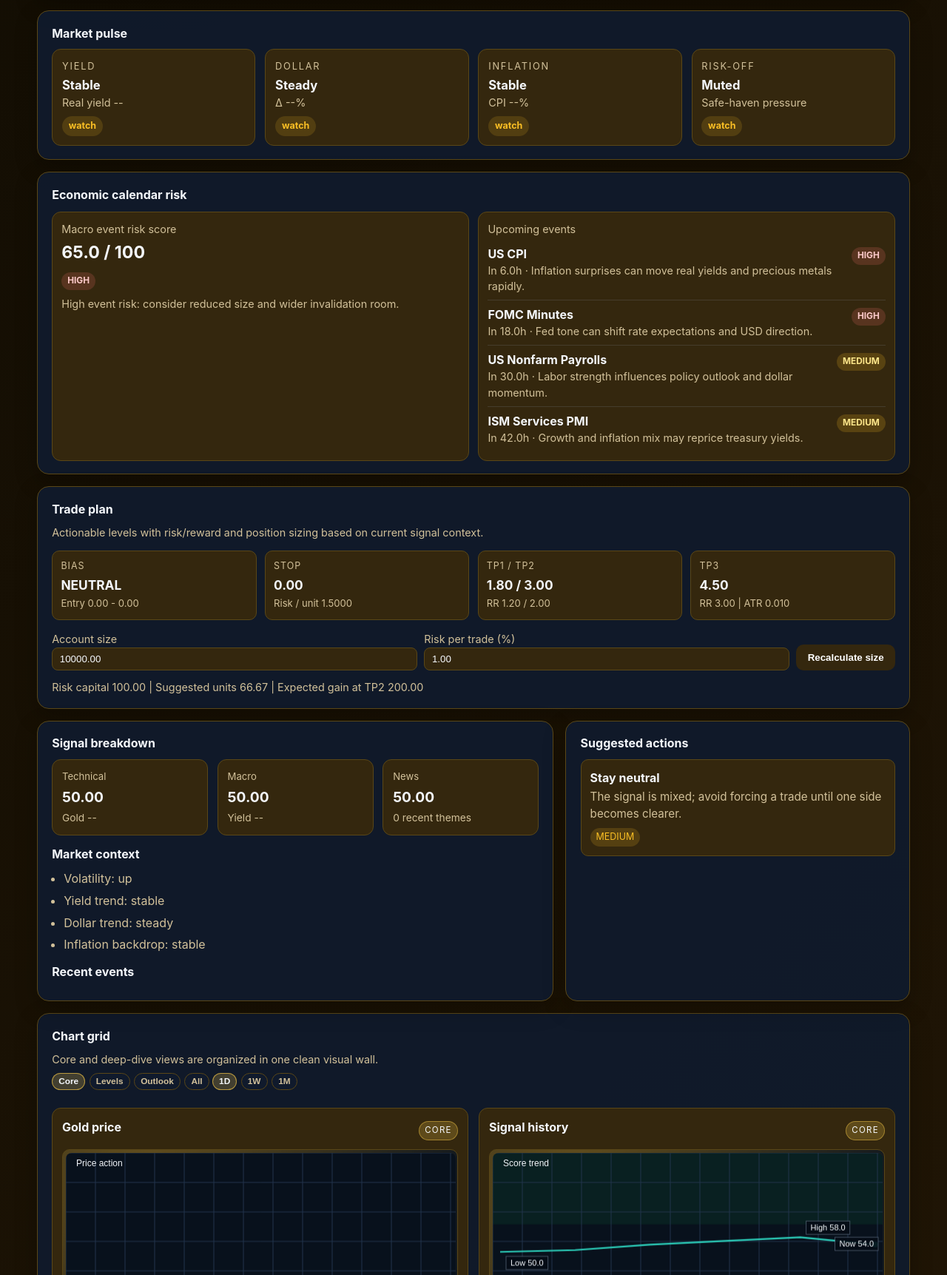
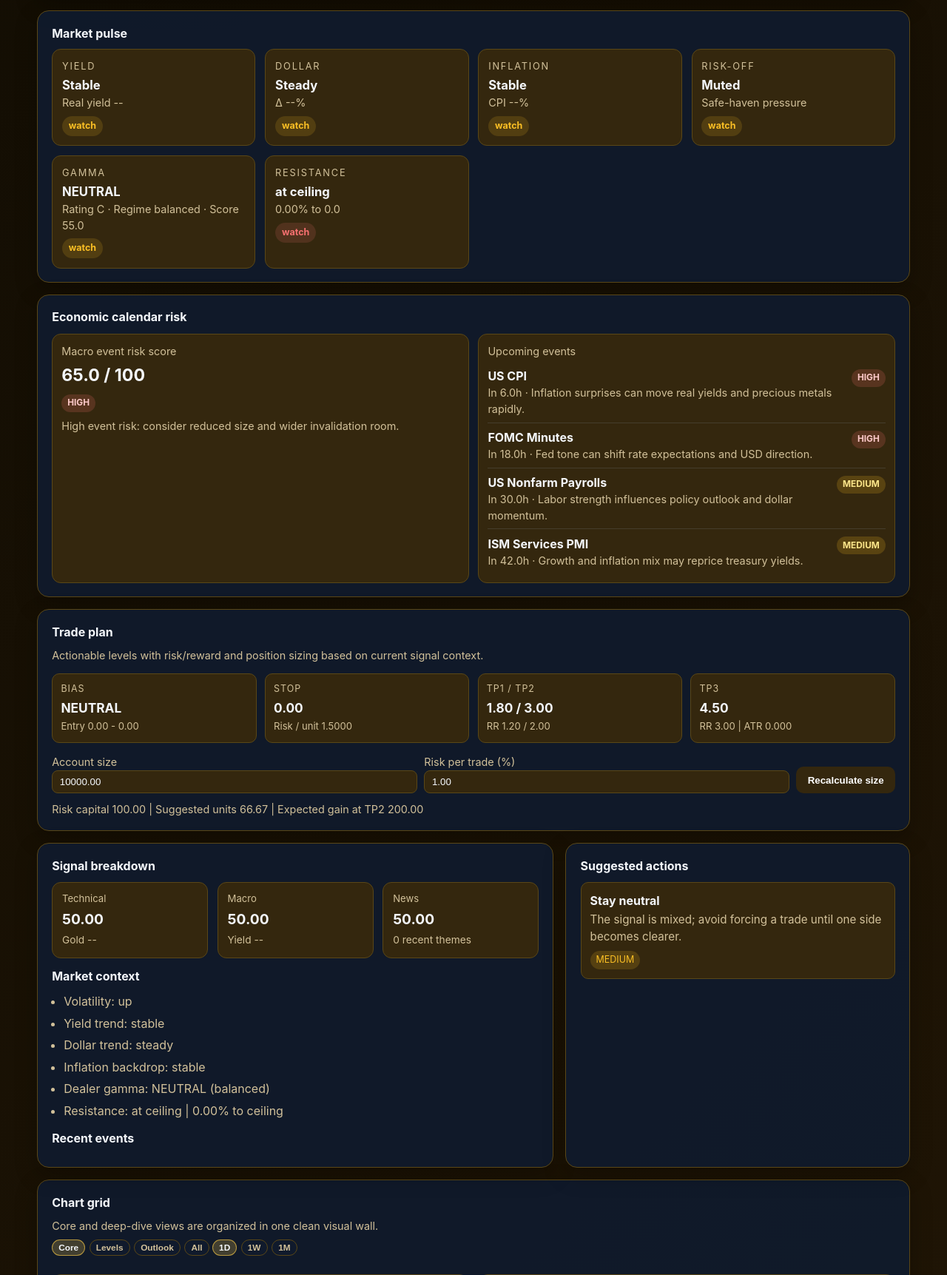
Before and after one commit to AZeitlin101/gold-silver-signal, a FastAPI app: page / in a window 1280 px wide. Shown: the part 442-2165 px from the top of the page at 74% size. Run offline with FastAPI, Linux system fonts and the light colour scheme; data that the repository does not hold is empty.

Commit message:
Add gamma exposure rating and tighten score thresholds

```diff
--- a/app/main.py
+++ b/app/main.py
@@ -434,13 +434,28 @@
         gamma_regime = "balanced"
         gamma_note = "Gamma backdrop looks balanced, so macro/news drivers remain the main directional force."
 
+    if gamma_score >= 80:
+        gamma_rating = "A+"
+    elif gamma_score >= 68:
+        gamma_rating = "A"
+    elif gamma_score >= 58:
+        gamma_rating = "B"
+    elif gamma_score >= 46:
+        gamma_rating = "C"
+    elif gamma_score >= 34:
+        gamma_rating = "D"
+    else:
+        gamma_rating = "F"
+
     payload["gamma_signal"] = {
         "exposure": gamma_exposure,
         "regime": gamma_regime,
+        "rating": gamma_rating,
         "score": gamma_score,
         "range_position": round(range_position * 100.0, 1),
         "note": gamma_note,
     }
+    payload["gamma_exposure_rating"] = gamma_rating
     payload["resistance_signal"] = {
         "state": resistance_state,
         "strength": resistance_strength,
@@ -454,6 +469,7 @@
     market_context = dict(payload.get("market_context") or {})
     market_context["gamma_exposure"] = gamma_exposure
     market_context["gamma_regime"] = gamma_regime
+    market_context["gamma_rating"] = gamma_rating
     market_context["resistance_state"] = resistance_state
     market_context["resistance_strength"] = resistance_strength
     payload["market_context"] = market_context
--- a/templates/index.html
+++ b/templates/index.html
@@ -1078,6 +1078,10 @@
         const distanceToCeiling = resistance ? ((resistance - currentPrice) / resistance) * 100 : 0;
         const driverSpread = Math.max(technical, macro, newsScore) - Math.min(technical, macro, newsScore);
         const macroPositive = [data.market_context?.yield_falling, data.market_context?.dollar_weaker, data.market_context?.inflation_rising, data.market_context?.risk_off].filter(Boolean).length;
+        const gammaRating = data.gamma_signal?.rating || data.gamma_exposure_rating || data.market_context?.gamma_rating || 'C';
+        const gammaScore = Number(data.gamma_signal?.score ?? 50);
+        const gammaExposure = (data.gamma_signal?.exposure || data.market_context?.gamma_exposure || 'neutral').toUpperCase();
+        const gammaRegime = data.gamma_signal?.regime || data.market_context?.gamma_regime || 'balanced';
 
         const cards = [
           {
@@ -1104,6 +1108,12 @@
             note: `Spread ${formatNumber(driverSpread, 1)} pts · Macro positives ${macroPositive}/4`,
             help: 'Driver spread is max minus min across technical, macro, and news scores. Lower spread means stronger agreement across models.',
           },
+          {
+            title: 'Gamma exposure rating',
+            value: gammaRating,
+            note: `${gammaExposure} · ${gammaRegime} · Score ${formatNumber(gammaScore, 1)}`,
+            help: 'Letter rating derived from gamma score bands to summarize whether dealer hedging likely dampens or amplifies moves.',
+          },
         ];
 
         const note = data.direction === 'bullish'
@@ -1282,6 +1292,18 @@
             tone: data.market_context?.risk_off ? 'positive' : 'neutral',
             detail: 'Safe-haven pressure',
           },
+          {
+            title: 'Gamma',
+            value: (data.gamma_signal?.exposure || 'neutral').toUpperCase(),
+            tone: data.gamma_signal?.exposure === 'negative' ? 'negative' : data.gamma_signal?.exposure === 'positive' ? 'positive' : 'neutral',
+            detail: `Rating ${(data.gamma_signal?.rating || data.gamma_exposure_rating || data.market_context?.gamma_rating || 'C')} · Regime ${data.gamma_signal?.regime || 'balanced'} · Score ${formatNumber(data.gamma_signal?.score, 1)}`,
+          },
+          {
+            title: 'Resistance',
+            value: (data.resistance_signal?.state || 'inside_range').replace('_', ' '),
+            tone: data.resistance_signal?.state === 'far_below' ? 'positive' : data.resistance_signal?.state === 'at_ceiling' ? 'negative' : 'neutral',
+            detail: `${formatNumber(data.resistance_signal?.distance_to_resistance_pct, 2)}% to ${formatNumber(data.resistance_signal?.resistance, currentMetal === 'silver' ? 2 : 1)}`,
+          },
         ];
 
         document.getElementById('market-pulse-output').innerHTML = pulseItems.map((item) => `
@@ -1316,6 +1338,8 @@
               <li>Yield trend: ${data.market_context?.yield_falling ? 'falling' : 'stable'}</li>
               <li>Dollar trend: ${data.market_context?.dollar_weaker ? 'weaker' : 'steady'}</li>
               <li>Inflation backdrop: ${data.market_context?.inflation_rising ? 'rising' : 'stable'}</li>
+              <li>Dealer gamma: ${escapeHtml((data.gamma_signal?.exposure || 'neutral').toUpperCase())} (${escapeHtml(data.gamma_signal?.regime || 'balanced')})</li>
+              <li>Resistance: ${escapeHtml((data.resistance_signal?.state || 'inside_range').replace('_', ' '))} | ${formatNumber(data.resistance_signal?.distance_to_resistance_pct, 2)}% to ceiling</li>
             </ul>
           </div>
           <div style="margin-top: 0.8rem;">
```
